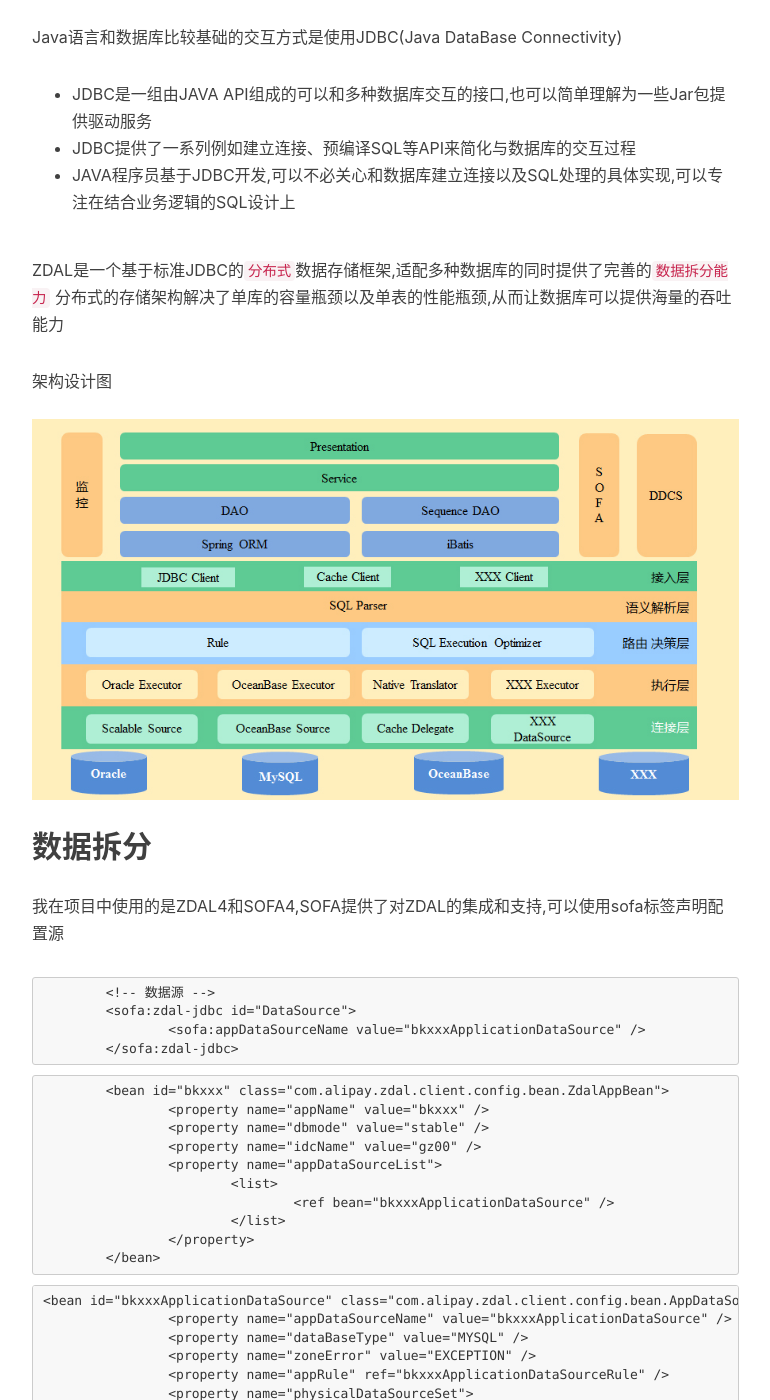
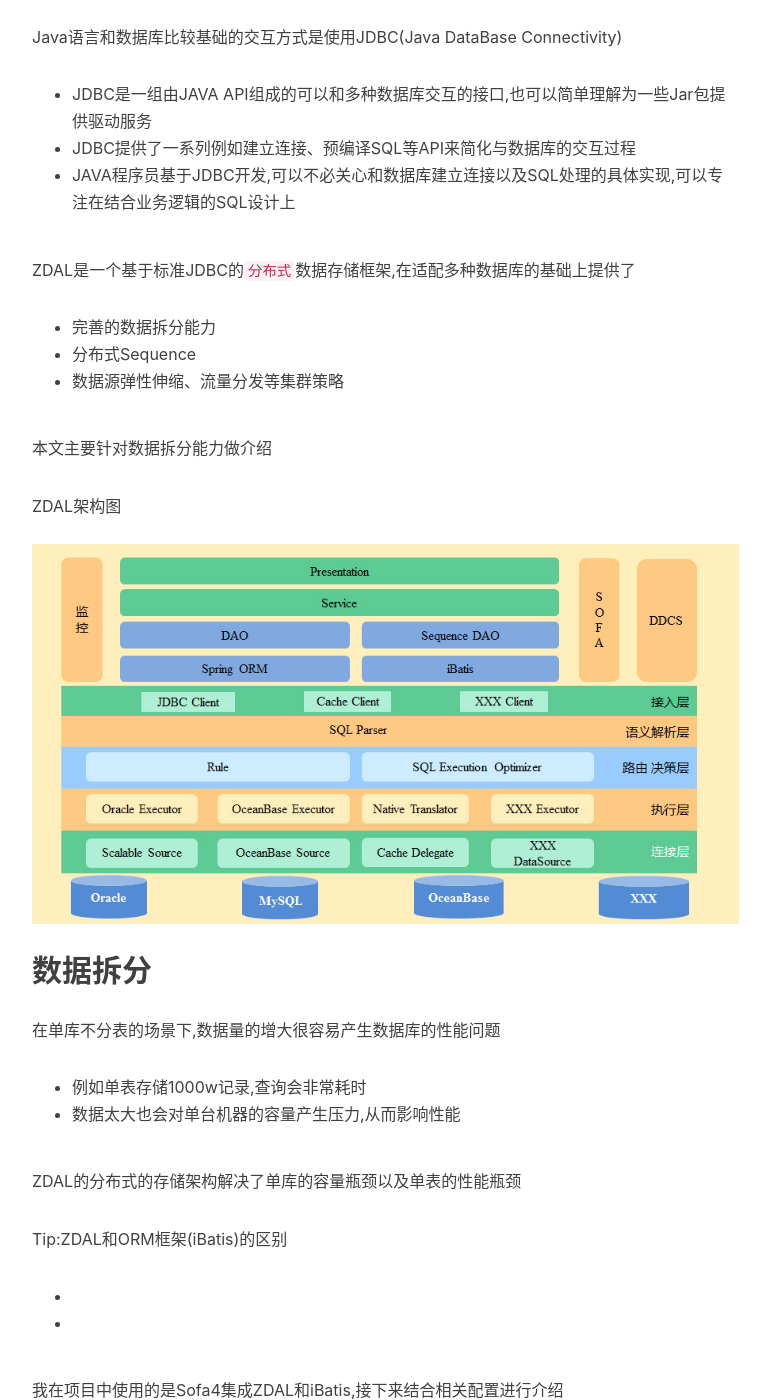
Before and after one commit to DoubleChick/DoubleChick.github.io, a Jekyll site: the page built from _posts/2017-12-10-zdal.markdown, in a window 1280 px wide and 1400 px high, scrolled down 612 px. Shown: the whole window, without its empty margins (233-1003 px from the left). Built offline with Jekyll 4.4.1, drawn with Linux system fonts in a browser that asks for light colours; nearby versions of some CDN libraries; comment, search, counter and statistics services are not loaded; some of the changed text lies outside the part shown.

Commit message:
Blog4Part7

````diff
--- a/_posts/2017-12-10-zdal.markdown
+++ b/_posts/2017-12-10-zdal.markdown
@@ -1,7 +1,7 @@
 ---
 layout:     post
 title:      "ZDAL-分布式数据存储框架"
-subtitle:   "分库分表|"
+subtitle:   "分库分表"
 date:       2017-12-16 13:30:00
 author:     "ZJF"
 header-img: "img/post-bg-unix-linux.jpg"
@@ -16,15 +16,31 @@
 * JDBC提供了一系列例如建立连接、预编译SQL等API来简化与数据库的交互过程
 * JAVA程序员基于JDBC开发,可以不必关心和数据库建立连接以及SQL处理的具体实现,可以专注在结合业务逻辑的SQL设计上
 
+ZDAL是一个基于标准JDBC的`分布式`数据存储框架,在适配多种数据库的基础上提供了
+* 完善的数据拆分能力
+* 分布式Sequence
+* 数据源弹性伸缩、流量分发等集群策略
 
-ZDAL是一个基于标准JDBC的`分布式`数据存储框架,适配多种数据库的同时提供了完善的`数据拆分能力`
-分布式的存储架构解决了单库的容量瓶颈以及单表的性能瓶颈,从而让数据库可以提供海量的吞吐能力
+本文主要针对数据拆分能力做介绍
 
-架构设计图
+ZDAL架构图
 ![img](/img/in-post/zdal-architecture.jpg)
 
 ## 数据拆分
-我在项目中使用的是ZDAL4和SOFA4,SOFA提供了对ZDAL的集成和支持,可以使用sofa标签声明配置源
+在单库不分表的场景下,数据量的增大很容易产生数据库的性能问题
+* 例如单表存储1000w记录,查询会非常耗时
+* 数据太大也会对单台机器的容量产生压力,从而影响性能
+
+ZDAL的分布式的存储架构解决了单库的容量瓶颈以及单表的性能瓶颈
+
+Tip:ZDAL和ORM框架(iBatis)的区别
+*
+*
+
+
+我在项目中使用的是Sofa4集成ZDAL和iBatis,接下来结合相关配置进行介绍
+
+Sofa框架提供了对ZDAL的集成和支持,可以使用sofa标签声明配置源
 
 ```XML
 	<!-- 数据源 -->
````
